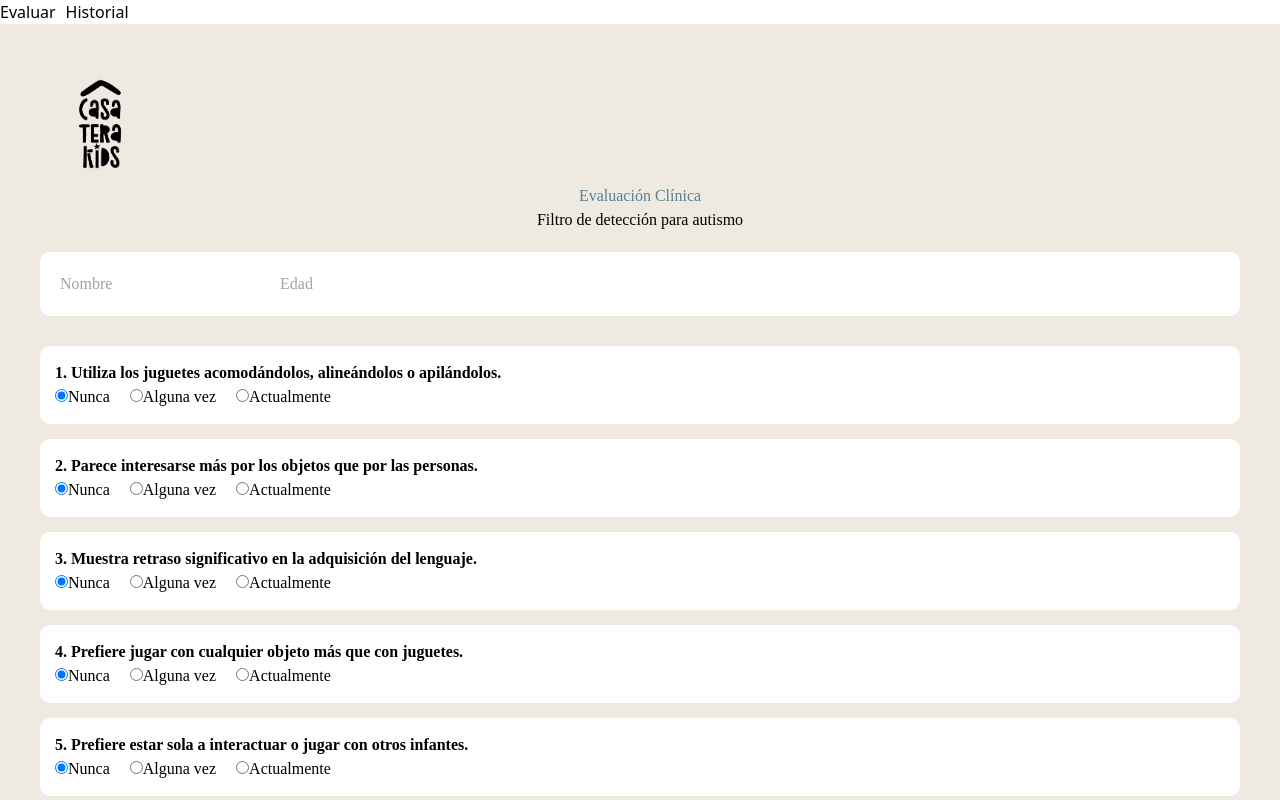
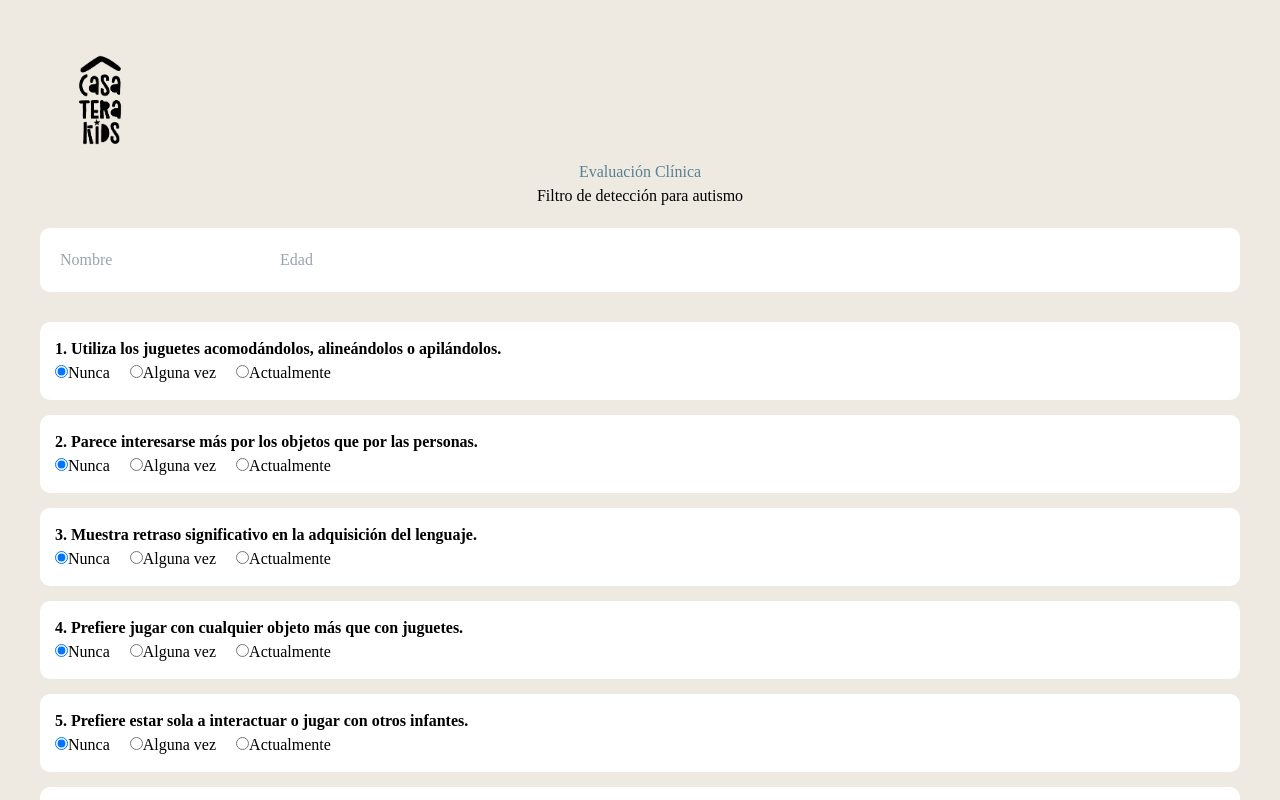
Before and after one commit to diegogiovenile/filtro-de-autismo-casa-tk, a React (Vite) app: page / in a window 1280 px wide. Shown: the top 800 px of the page. Built offline with nearby package versions, Linux system fonts and the light colour scheme; the HTML template or start-up script is replaced by a standard one.

Commit message:
fix eliminar historial

```diff
--- a/src/App.jsx
+++ b/src/App.jsx
@@ -1,22 +1,5 @@
-import { useState } from "react";
 import Evaluacion from "./Evaluacion";
-import Historial from "./Historial";
 
 export default function App() {
-
-const [pantalla, setPantalla] = useState("evaluacion");
-
-return (
-<div>
-
-<nav style={{display:"flex", gap:"10px"}}>
-<button onClick={()=>setPantalla("evaluacion")}>Evaluar</button>
-<button onClick={()=>setPantalla("historial")}>Historial</button>
-</nav>
-
-{pantalla==="evaluacion" && <Evaluacion/>}
-{pantalla==="historial" && <Historial/>}
-
-</div>
-);
+  return <Evaluacion />;
 }
```
